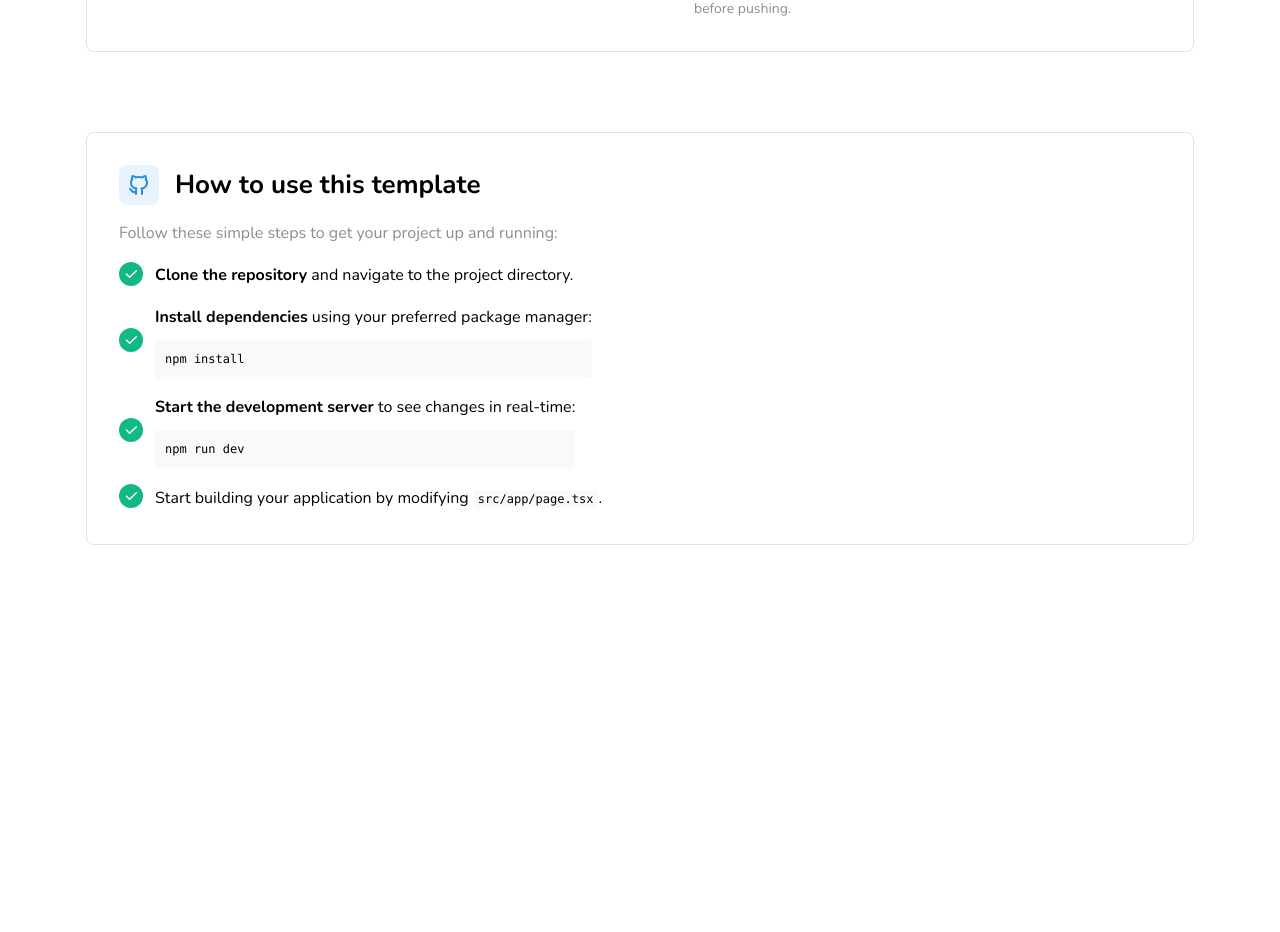
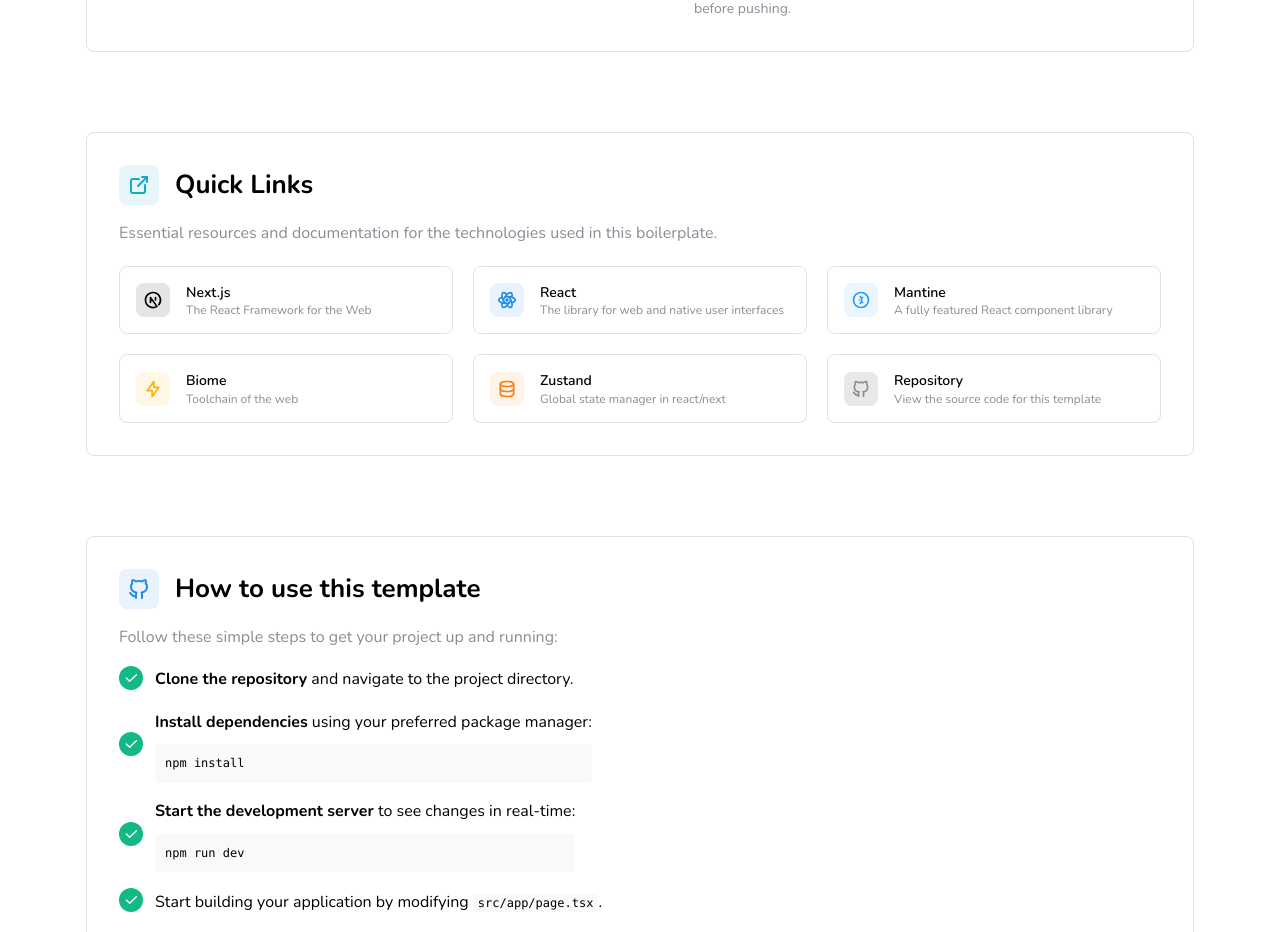
Before and after one commit to AshutoshDash1999/nextjs-mantine-boilerplate, a Next.js app: page / in a window 1280 px wide. Shown: the part 1320-2252 px from the top of the page. Before the commit the page ends 1915 px from the top, so only its background shows below. Built offline with nearby package versions, Linux system fonts and the light colour scheme.

Commit message:
feat: introduce core boilerplate components, quick links, login page, and environment configuration.

```diff
--- /dev/null
+++ b/src/app/_components/QuickLinks.tsx
@@ -0,0 +1,124 @@
+"use client";
+
+import {
+  Anchor,
+  Card,
+  Group,
+  Paper,
+  SimpleGrid,
+  Text,
+  ThemeIcon,
+  Title,
+} from "@mantine/core";
+import {
+  IconBolt,
+  IconBrandGithub,
+  IconBrandMantine,
+  IconBrandNextjs,
+  IconBrandReact,
+  IconDatabase,
+  IconExternalLink,
+} from "@tabler/icons-react";
+import styles from "../page.module.css";
+
+const LINKS = [
+  {
+    icon: IconBrandNextjs,
+    label: "Next.js",
+    description: "The React Framework for the Web",
+    href: "https://nextjs.org",
+    color: "black",
+  },
+  {
+    icon: IconBrandReact,
+    label: "React",
+    description: "The library for web and native user interfaces",
+    href: "https://react.dev",
+    color: "blue.6",
+  },
+  {
+    icon: IconBrandMantine,
+    label: "Mantine",
+    description: "A fully featured React component library",
+    href: "https://mantine.dev",
+    color: "blue.5",
+  },
+  {
+    icon: IconBolt,
+    label: "Biome",
+    description: "Toolchain of the web",
+    href: "https://biomejs.dev",
+    color: "yellow.6",
+  },
+  {
+    icon: IconDatabase,
+    label: "Zustand",
+    description: "Global state manager in react/next",
+    href: "https://zustand.docs.pmnd.rs/",
+    color: "orange.6",
+  },
+  {
+    icon: IconBrandGithub,
+    label: "Repository",
+    description: "View the source code for this template",
+    href: "https://github.com",
+    color: "gray.9",
+  },
+];
+
+export function QuickLinks() {
+  return (
+    <Card withBorder radius="md" p="xl" mb={80} bg="var(--mantine-color-body)">
+      <Group mb="md">
+        <ThemeIcon size={40} radius="md" variant="light" color="cyan">
+          <IconExternalLink size={24} />
+        </ThemeIcon>
+        <Title order={2}>Quick Links</Title>
+      </Group>
+      <Text c="dimmed" mb="lg">
+        Essential resources and documentation for the technologies used in this
+        boilerplate.
+      </Text>
+
+      <SimpleGrid
+        cols={{
+          base: 1,
+          sm: 2,
+          md: 3,
+        }}
+        spacing="lg"
+      >
+        {LINKS.map((link) => (
+          <Anchor
+            key={link.label}
+            href={link.href}
+            target="_blank"
+            underline="never"
+            c="unset"
+          >
+            <Paper withBorder radius="md" h="100%" className={styles.card}>
+              <Group wrap="nowrap" p="md">
+                <ThemeIcon
+                  size={34}
+                  radius="md"
+                  variant="light"
+                  color={link.color}
+                >
+                  <link.icon size={20} />
+                </ThemeIcon>
+                <div>
+                  <Text size="sm" fw={600}>
+                    {link.label}
+                  </Text>
+                  <Text size="xs" c="dimmed" lh="1.2">
+                    {link.description}
+                  </Text>
+                </div>
+              </Group>
+            </Paper>
+          </Anchor>
+        ))}
+      </SimpleGrid>
+    </Card>
+  );
+}
--- a/src/app/_components/index.ts
+++ b/src/app/_components/index.ts
@@ -1,6 +1,7 @@
 export { FeatureCard } from "./FeatureCard";
 export { HeroSection } from "./HeroSection";
 export { ModernTooling } from "./ModernTooling";
+export { QuickLinks } from "./QuickLinks";
 export { ThemeToggle } from "./ThemeToggle";
 export { UsageInstructions } from "./UsageInstructions";
 export { WhyUseTemplate } from "./WhyUseTemplate";
--- /dev/null
+++ b/src/app/page.module.css
@@ -0,0 +1,10 @@
+.card {
+  transition:
+    transform 200ms ease,
+    box-shadow 200ms ease;
+}
+
+.card:hover {
+  transform: scale(1.02);
+  box-shadow: var(--mantine-shadow-md);
+}
--- a/src/app/page.tsx
+++ b/src/app/page.tsx
@@ -2,6 +2,7 @@
 import {
   HeroSection,
   ModernTooling,
+  QuickLinks,
   ThemeToggle,
   UsageInstructions,
   WhyUseTemplate,
@@ -14,6 +15,7 @@
       <HeroSection />
       <WhyUseTemplate />
       <ModernTooling />
+      <QuickLinks />
       <UsageInstructions />
     </Container>
   );
```
Also changed, not shown: src/app/(auth)/login/page.tsx (+17 -2 lines), 1 other file (tests, documents, lock files or other folders).
